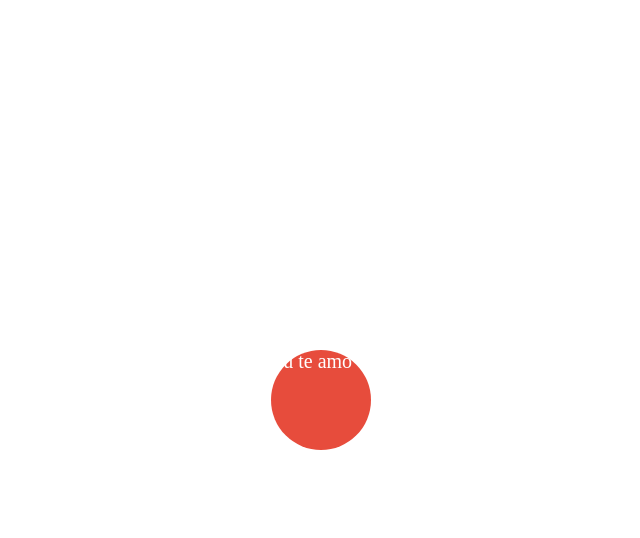
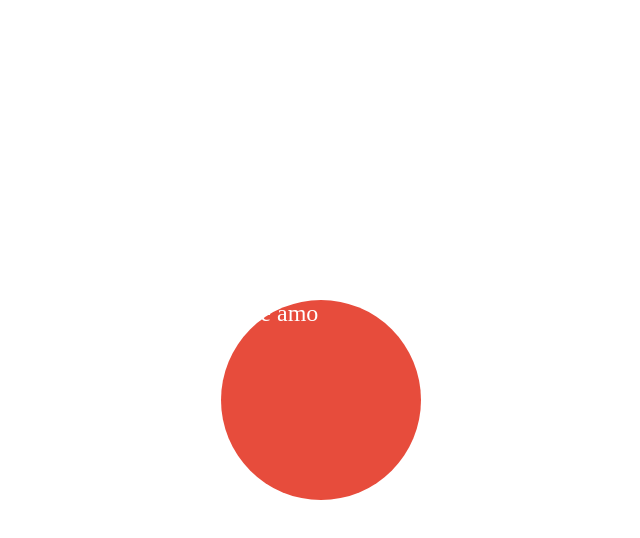
Before and after one commit to zYumoto/loveu, a plain HTML site: page index.html in a window 1280 px wide. Both pictures are taken after a click on the button "Clique Aqui". Shown: the whole page, without its empty margins (319-959 px from the left). Drawn offline with Linux system fonts and the light colour scheme.

Commit message:
Update index.html

```diff
--- a/index.html
+++ b/index.html
@@ -26,12 +26,12 @@
     }
 
     #heart {
-        width: 100px;
-        height: 100px;
+        width: 200px;
+        height: 200px;
         background-color: #e74c3c;
         border-radius: 50%;
         color: #ffffff;
-        font-size: 20px;
+        font-size: 24px;
         display: none;
         position: relative;
         animation: zoomIn 0.5s ease;
```
